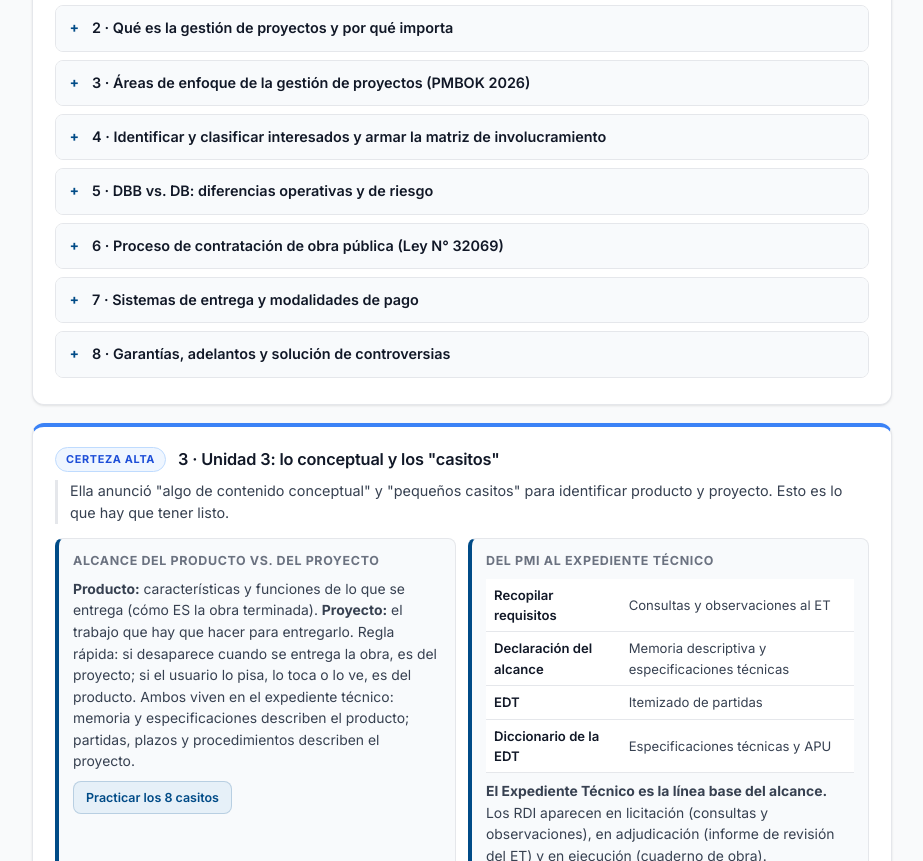
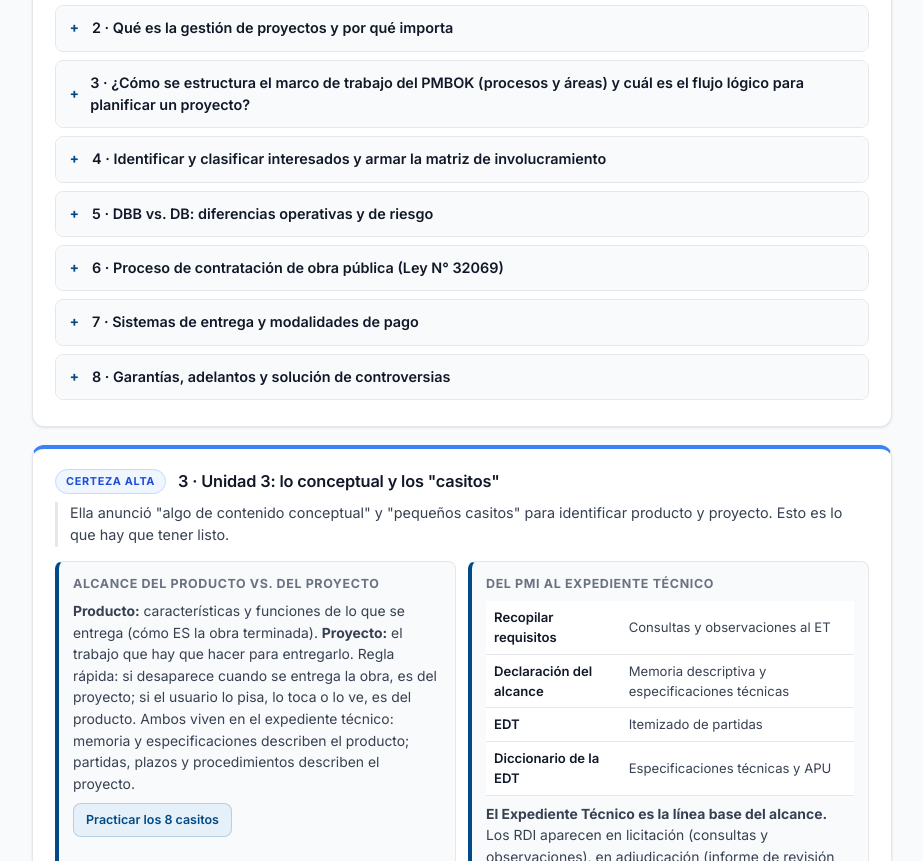
Before and after one commit to Luiscrg123/Gestion-de-construccion, a plain HTML site: page index.html in a window 1280 px wide. Shown: the part 2135-2996 px from the top of the page, without its empty margins (178-1101 px from the left). Drawn offline with Linux system fonts and the light colour scheme.

Commit message:
Mejorar titulo y estructura del item 3 como pregunta completa de marco PMBOK y flujo logico

```diff
--- a/index.html
+++ b/index.html
@@ -1992,8 +1992,17 @@ function renderEsencial(){
         <p><b>Por qué importa en la construcción:</b> El éxito no depende únicamente del cálculo estructural (no basta que el puente no se caiga), sino de cumplir alcance, plazo, costo, calidad y seguridad con los interesados satisfechos. La construcción compite en costo y plazo, produciendo prototipos únicos a la intemperie donde se vende a precio fijado antes de construir (licitación → contrato → producción → entrega). Con márgenes estrechos (5–10 %) y penalidades por mora de hasta 10 % (Ley N° 32069), sin una gestión rigurosa cualquier imprevisto destruye la viabilidad de la obra.</p>
       </div></details>
 
-      <details class="resp-modelo"><summary>3 · Áreas de enfoque de la gestión de proyectos (PMBOK 2026)</summary><div>
-        <p>Grupos de proceso: inicio, planificación, ejecución, seguimiento y control, cierre. Áreas: integración, alcance, tiempo, costo, calidad, equipo de trabajo, comunicaciones, riesgos, adquisiciones e interesados. En inicio y planificación el flujo es: formalizar el proyecto e identificar interesados → recopilar requisitos, definir el alcance, crear la EDT → definir y secuenciar actividades, estimar recursos y duraciones, cronograma → estimar costos y presupuesto → línea base.</p>
+      <details class="resp-modelo"><summary>3 · ¿Cómo se estructura el marco de trabajo del PMBOK (procesos y áreas) y cuál es el flujo lógico para planificar un proyecto?</summary><div>
+        <p><b>1. Estructura del marco de trabajo (La Matriz del PMBOK):</b> Se organiza cruzando las etapas en el tiempo con las especialidades de gestión:</p>
+        <p>• <b>5 Grupos de Proceso (¿Cuándo?):</b> Inicio (formalizar encargo y contrato), Planificación (diseñar y presupuestar en papel), Ejecución (construir en campo), Seguimiento y Control (medir avance vs. línea base y corregir desvíos) y Cierre (recepción, liquidación y entrega).<br>
+        • <b>10 Áreas de Conocimiento / Enfoque (¿Qué?):</b> Integración (coordina todo el proyecto), Alcance, Tiempo, Costo, Calidad, Recursos/Equipo, Comunicaciones, Riesgos, Adquisiciones e Interesados.</p>
+        <p><b>2. Flujo lógico para planificar un proyecto:</b> Responde a la regla: <i>"No puedes saber cuánto cuesta ni cuánto demora una obra si primero no sabes exactamente QUÉ vas a construir"</i>. La secuencia obligatoria es:</p>
+        <p><b>Paso 1:</b> Formalizar el proyecto e identificar interesados.<br>
+        <b>Paso 2:</b> Recopilar requisitos del cliente y definir el <b>Alcance</b> detallado.<br>
+        <b>Paso 3:</b> Descomponer el alcance creando la <b>EDT / WBS</b> (paquetes de trabajo e itemizado).<br>
+        <b>Paso 4:</b> Definir y secuenciar actividades, estimar recursos y duraciones para armar el <b>Cronograma</b> (Gestión del Tiempo).<br>
+        <b>Paso 5:</b> Estimar costos de los recursos y Análisis de Costos Unitarios para formular el <b>Presupuesto</b> (Gestión del Costo).<br>
+        <b>Paso 6:</b> Integrar y aprobar la <b>Línea Base</b> (alcance + cronograma + costo) contra la cual se medirá el avance real en obra.</p>
       </div></details>
 
       <details class="resp-modelo"><summary>4 · Identificar y clasificar interesados y armar la matriz de involucramiento</summary><div>
```
